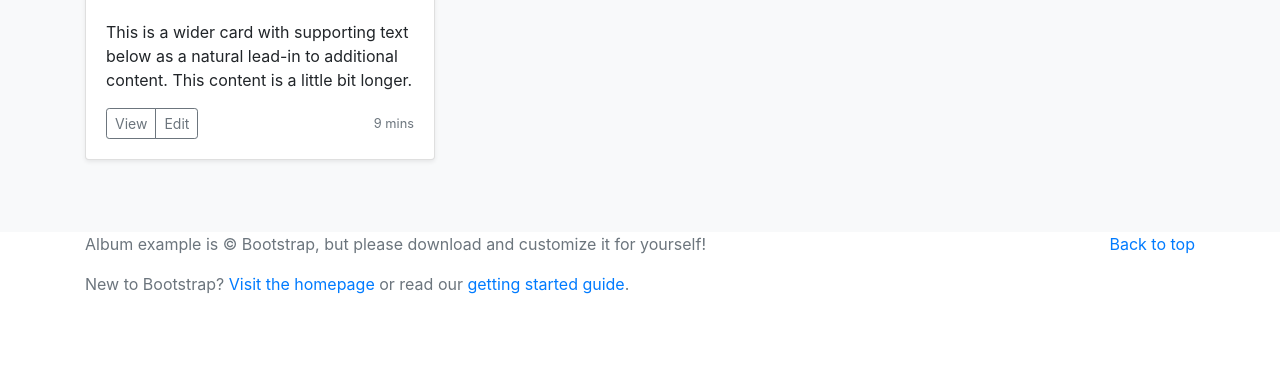
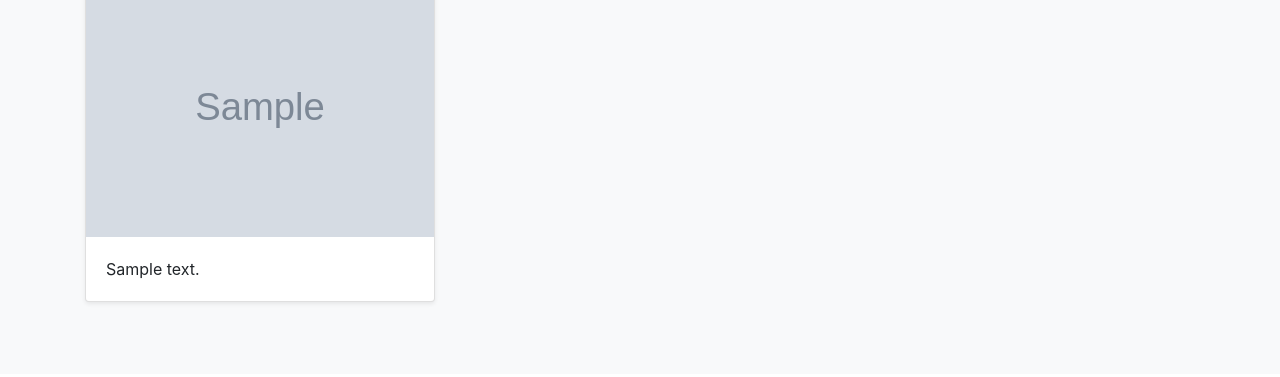
Before and after one commit to zhihui-xu/django_learning, a Django app: page / in a window 1280 px wide. Shown: the part 491-868 px from the top of the page. Before the commit the page ends 785 px from the top, so only its background shows below. Run offline with Django 3.2, Linux system fonts and the light colour scheme; tables that the repository leaves empty hold one stand-in row (values such as "Sample post"); grey boxes marked "Sample" are stand-in pictures; some libraries are stand-ins or nearby versions.

Commit message:
修改主页布局

```diff
--- a/project/gallery/templates/home.html
+++ b/project/gallery/templates/home.html
@@ -68,22 +68,18 @@
         <div class="container">
 
           <div class="row">
+            {% for gallery in gallerys%}
             <div class="col-md-4">
               <div class="card mb-4 shadow-sm">
-                <img class="card-img-top" data-src="holder.js/100px225?theme=thumb&bg=55595c&fg=eceeef&text=Thumbnail" alt="Card image cap">
+                <img class="card-img-top" src="{{gallery.image.url}}" alt="">
                 <div class="card-body">
-                  <p class="card-text">This is a wider card with supporting text below as a natural lead-in to additional content. This content is a little bit longer.</p>
-                  <div class="d-flex justify-content-between align-items-center">
-                    <div class="btn-group">
-                      <button type="button" class="btn btn-sm btn-outline-secondary">View</button>
-                      <button type="button" class="btn btn-sm btn-outline-secondary">Edit</button>
-                    </div>
-                    <small class="text-muted">9 mins</small>
-                  </div>
+                  <p class="card-text">{{gallery.description}}</p>
                 </div>
               </div>
             </div>
+             {% endfor %}
           </div>
+
         </div>
       </div>
 
```
